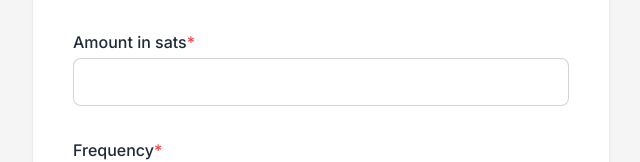
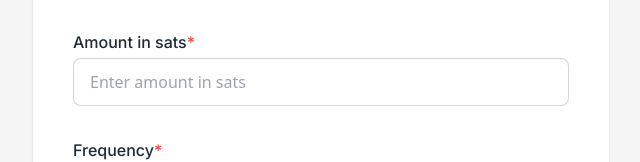
Before and after one commit to getAlby/ZapPlanner, a Next.js app: page /create in a window 1280 px wide. Shown: the part 306-468 px from the top of the page, without its empty margins (319-959 px from the left). Built offline with nearby package versions, Linux system fonts and the light colour scheme.

Commit message:
feat: use DualCurrency input field (#35) (#67)
* feat: use DualCurrency input field (#35)

* chore: minor ui improvements

---------

Co-authored-by: Roland Bewick <roland.bewick@gmail.com>

```diff
--- a/app/create/components/CreateSubscriptionForm.tsx
+++ b/app/create/components/CreateSubscriptionForm.tsx
@@ -2,7 +2,7 @@
 
 import { useForm } from "react-hook-form";
 import { useRouter } from "next/navigation";
-import React from "react";
+import React, { useState, useEffect } from "react";
 import { Timeframe, timeframes } from "types/Timeframe";
 import { Loading } from "app/components/Loading";
 import { CreateSubscriptionRequest } from "types/CreateSubscriptionRequest";
@@ -13,6 +13,7 @@ import {
   LUD18PayerData,
   LightningAddress,
   RequestInvoiceArgs,
+  fiat,
 } from "@getalby/lightning-tools";
 
 type CreateSubscriptionFormData = Omit<
@@ -71,6 +72,26 @@ export function CreateSubscriptionForm() {
     push(`/confirm?${searchParams.toString()}`);
   });
   const watchedAmount = watch("amount");
+
+  const [convertedAmount, setConvertedAmount] = useState<string>("");
+
+  useEffect(() => {
+    const updateConversion = async () => {
+      if (watchedAmount === undefined) {
+        return;
+      }
+
+      const value = await fiat.getFormattedFiatValue({
+        satoshi: watchedAmount,
+        currency: "usd",
+        locale: "en-US",
+      });
+      setConvertedAmount(`~${value}`);
+    };
+
+    updateConversion();
+  }, [watchedAmount]);
+
   const watchedTimeframe = watch("timeframe");
   const setSelectedTimeframe = React.useCallback(
     (timeframe: Timeframe) => setValue("timeframe", timeframe),
@@ -136,15 +157,24 @@ export function CreateSubscriptionForm() {
           <label className="zp-label">
             Amount in sats<span className="text-red-500">*</span>
           </label>
-          <input
-            {...register("amount", {
-              validate: (value) =>
-                !isValidPositiveValue(parseInt(value))
-                  ? "Please enter a positive value"
-                  : undefined,
-            })}
-            className="zp-input"
-          />
+          <div className="relative flex items-center justify-center">
+            {convertedAmount && (
+              <p className="absolute right-2 text-gray-500 text-sm mt-1 font-mono">
+                {convertedAmount}
+              </p>
+            )}
+            <input
+              {...register("amount", {
+                validate: (value) => {
+                  return !isValidPositiveValue(parseInt(value))
+                    ? "Please enter a positive value"
+                    : undefined;
+                },
+              })}
+              className="zp-input flex-1"
+              placeholder={`Enter amount in sats`}
+            />
+          </div>
           {errors.amount && (
             <p className="zp-form-error">{errors.amount.message}</p>
           )}
```
